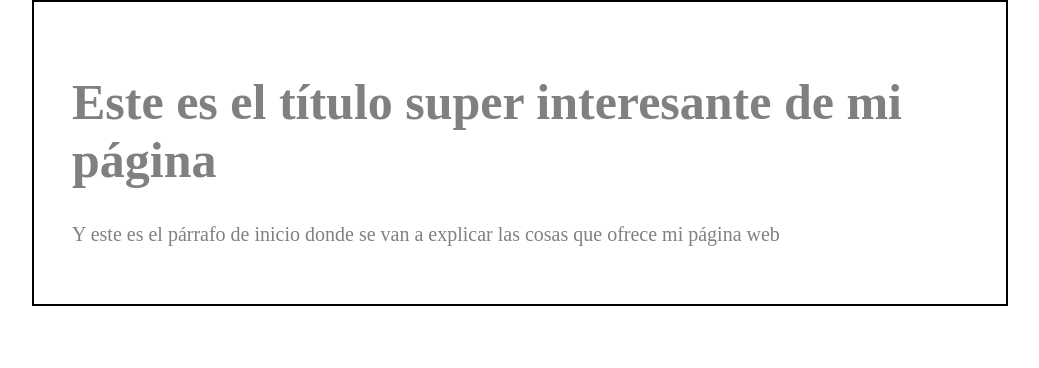
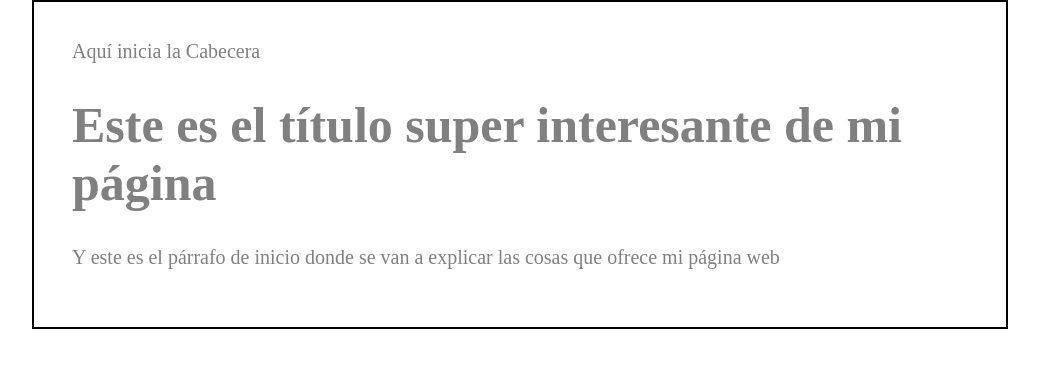
Before and after one commit to SandyLizzy14/Mi_pagina_web, a plain HTML site: page mipagina.html in a window 1280 px wide. Shown: the whole page, without its empty margins (120-1159 px from the left). Drawn offline with Linux system fonts and the light colour scheme.

Commit message:
Se crea la cabecera

```diff
--- a/mipagina.html
+++ b/mipagina.html
@@ -7,6 +7,7 @@
 </head>
 <body>
     <div id="container">
+        <div id="cabecera"> Aquí inicia la Cabecera</div>
         <div id="pagina">
             <h1>Este es el título super interesante de mi página</h1>
             <p>Y este es el párrafo de inicio donde se van a explicar las cosas que ofrece mi página web</p>
```
